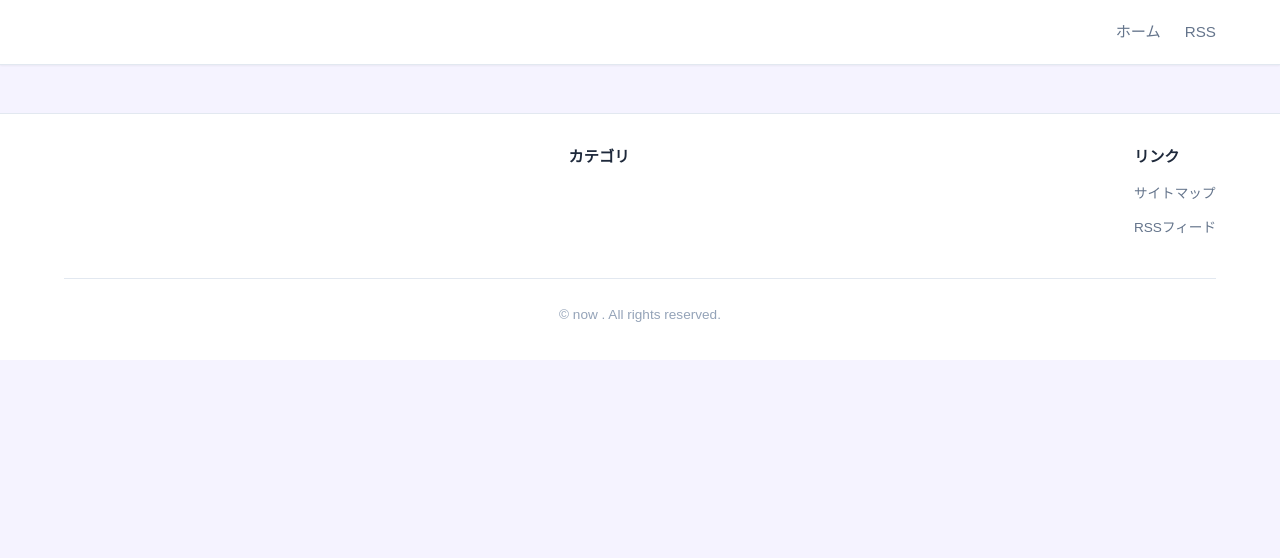
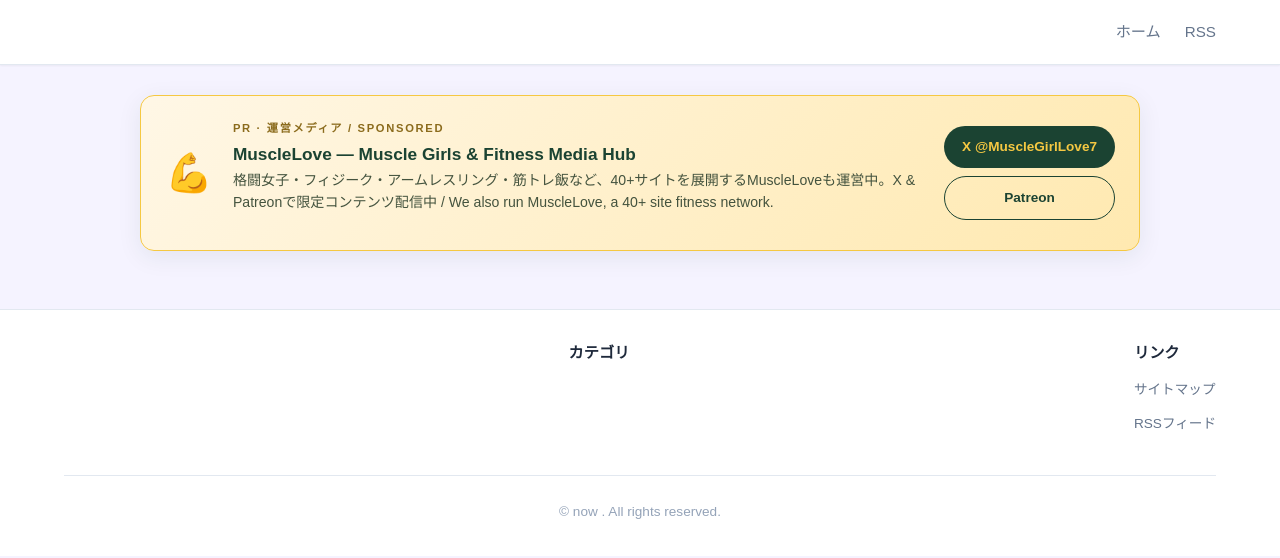
Before and after one commit to MuscleLove-777/quantum-brief, a Python web app: template templates/base.html in a window 1280 px wide. Shown: the top 558 px of the page. Run offline with Jinja, Linux system fonts and the light colour scheme; the template is opened without the code that fills it, so the values that code supplies are empty.

Commit message:
feat: add MuscleLove promo CTA card to base template

```diff
--- a/templates/base.html
+++ b/templates/base.html
@@ -471,6 +471,19 @@
         .mb-3 { margin-bottom: 1.5rem; }
         .empty-state { text-align: center; padding: 3rem 1rem; color: var(--color-text-secondary); }
         .empty-state p { font-size: 1.1rem; }
+        /* ===== MuscleLove Promo Card ===== */
+        .promo-musclelove { padding: 30px 0 10px; }
+        .promo-musclelove .promo-card { display: flex; gap: 20px; align-items: center; padding: 22px 24px; border-radius: 14px; background: linear-gradient(135deg, #FFF7E6 0%, #FFE9B0 100%); border: 1.5px solid #F5C842; box-shadow: 0 6px 24px rgba(27, 67, 50, 0.08); max-width: 1000px; margin: 0 auto; }
+        .promo-musclelove .promo-icon { font-size: 2.4rem; line-height: 1; flex-shrink: 0; }
+        .promo-musclelove .promo-body { flex: 1; min-width: 0; }
+        .promo-musclelove .promo-eyebrow { font-size: 0.7rem; font-weight: 800; letter-spacing: 0.15em; text-transform: uppercase; color: #8B6B1C; margin-bottom: 4px; }
+        .promo-musclelove .promo-body h3 { font-size: 1.08rem; font-weight: 900; color: #1B4332; margin-bottom: 4px; }
+        .promo-musclelove .promo-body p { font-size: 0.88rem; color: #44533E; line-height: 1.55; }
+        .promo-musclelove .promo-cta { display: flex; flex-direction: column; gap: 8px; flex-shrink: 0; }
+        .promo-musclelove .btn-promo { display: inline-block; padding: 9px 18px; border-radius: 999px; background: #1B4332; color: #F5C842 !important; font-weight: 800; font-size: 0.85rem; white-space: nowrap; text-align: center; transition: transform 0.2s; text-decoration: none; }
+        .promo-musclelove .btn-promo:hover { transform: translateY(-1px); opacity: 1; }
+        .promo-musclelove .btn-promo.outline { background: transparent; border: 1.5px solid #1B4332; color: #1B4332 !important; }
+        @media (max-width: 640px) { .promo-musclelove .promo-card { flex-direction: column; align-items: flex-start; text-align: left; } .promo-musclelove .promo-cta { flex-direction: row; flex-wrap: wrap; width: 100%; } .promo-musclelove .btn-promo { flex: 1; } }
     </style>
 <!-- Google tag (gtag.js) -->
 <script async src="https://www.googletagmanager.com/gtag/js?id=G-HJLCFVY5TF"></script>
@@ -511,6 +524,24 @@
 
     <!-- 広告 -->
     {{ adsense_article_ad }}
+
+    {# ===== MuscleLove Promo Card ===== #}
+    <section class="promo-musclelove">
+      <div class="container">
+        <div class="promo-card">
+          <div class="promo-icon">💪</div>
+          <div class="promo-body">
+            <div class="promo-eyebrow">PR · 運営メディア / Sponsored</div>
+            <h3>MuscleLove — Muscle Girls &amp; Fitness Media Hub</h3>
+            <p>格闘女子・フィジーク・アームレスリング・筋トレ飯など、40+サイトを展開するMuscleLoveも運営中。X &amp; Patreonで限定コンテンツ配信中 / We also run MuscleLove, a 40+ site fitness network.</p>
+          </div>
+          <div class="promo-cta">
+            <a class="btn-promo" href="https://x.com/MuscleGirlLove7" target="_blank" rel="noopener">X @MuscleGirlLove7</a>
+            <a class="btn-promo outline" href="https://www.patreon.com/MuscleLove" target="_blank" rel="noopener">Patreon</a>
+          </div>
+        </div>
+      </div>
+    </section>
 
     {# ===== フッター ===== #}
     <footer class="site-footer">
```
